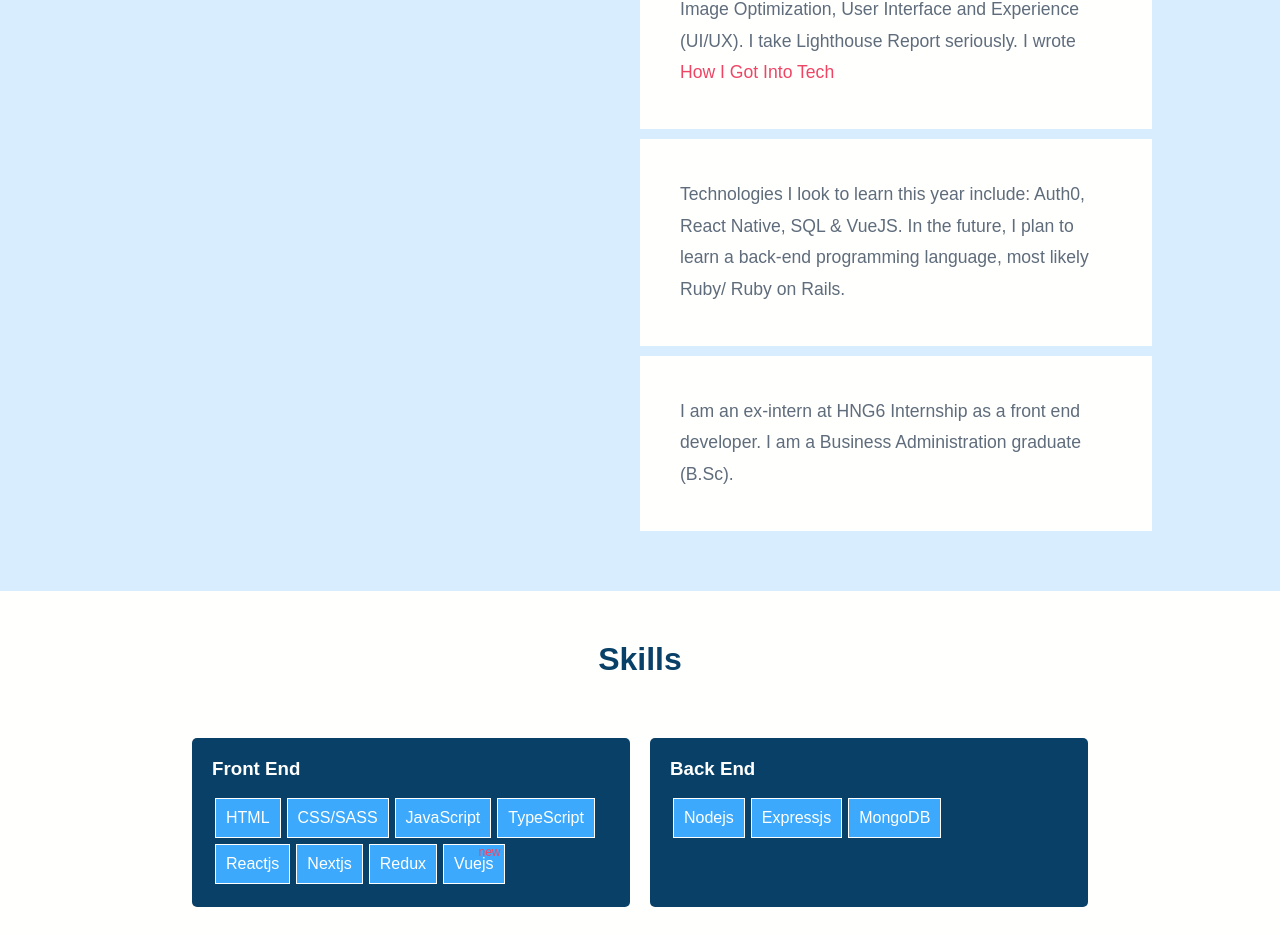
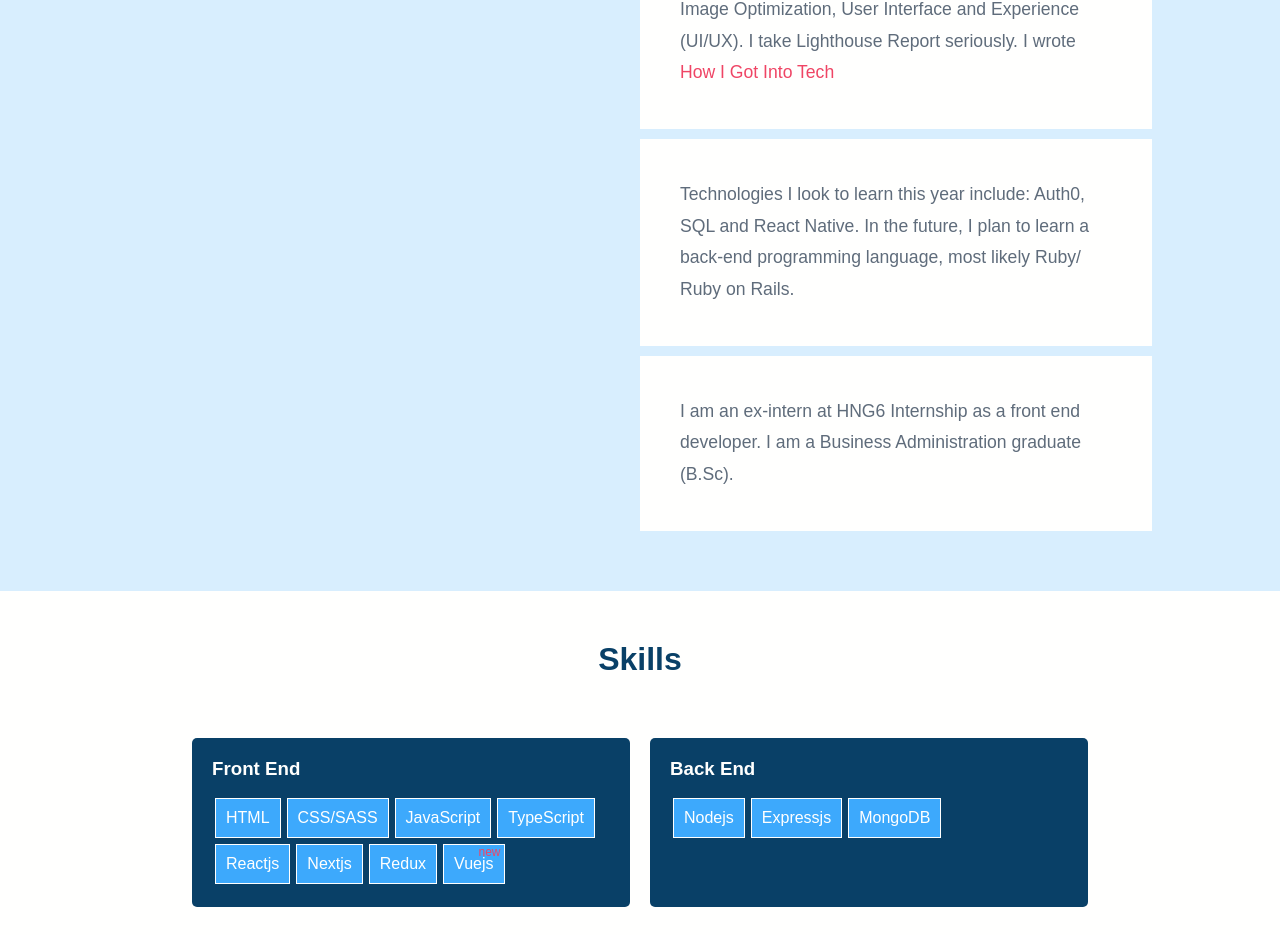
Before and after one commit to Segun98/portfolio, a Vue app: page / in a window 1280 px wide. Shown: the part 1252-2187 px from the top of the page. Built offline with nearby package versions, Linux system fonts and the light colour scheme; a web font is replaced by a local one.

Commit message:
updated about

```diff
--- a/src/components/About.vue
+++ b/src/components/About.vue
@@ -26,7 +26,7 @@
           <p
             data-aos="fade-up"
             :style="[this.isDark ? {'color': 'white', 'background': '#0c0c0c'} : {}]"
-          >Technologies I look to learn this year include: Auth0, React Native, SQL & VueJS. In the future, I plan to learn a back-end programming language, most likely Ruby/ Ruby on Rails.</p>
+          >Technologies I look to learn this year include: Auth0, SQL and React Native. In the future, I plan to learn a back-end programming language, most likely Ruby/ Ruby on Rails.</p>
 
           <p
             data-aos="fade-up"
```
